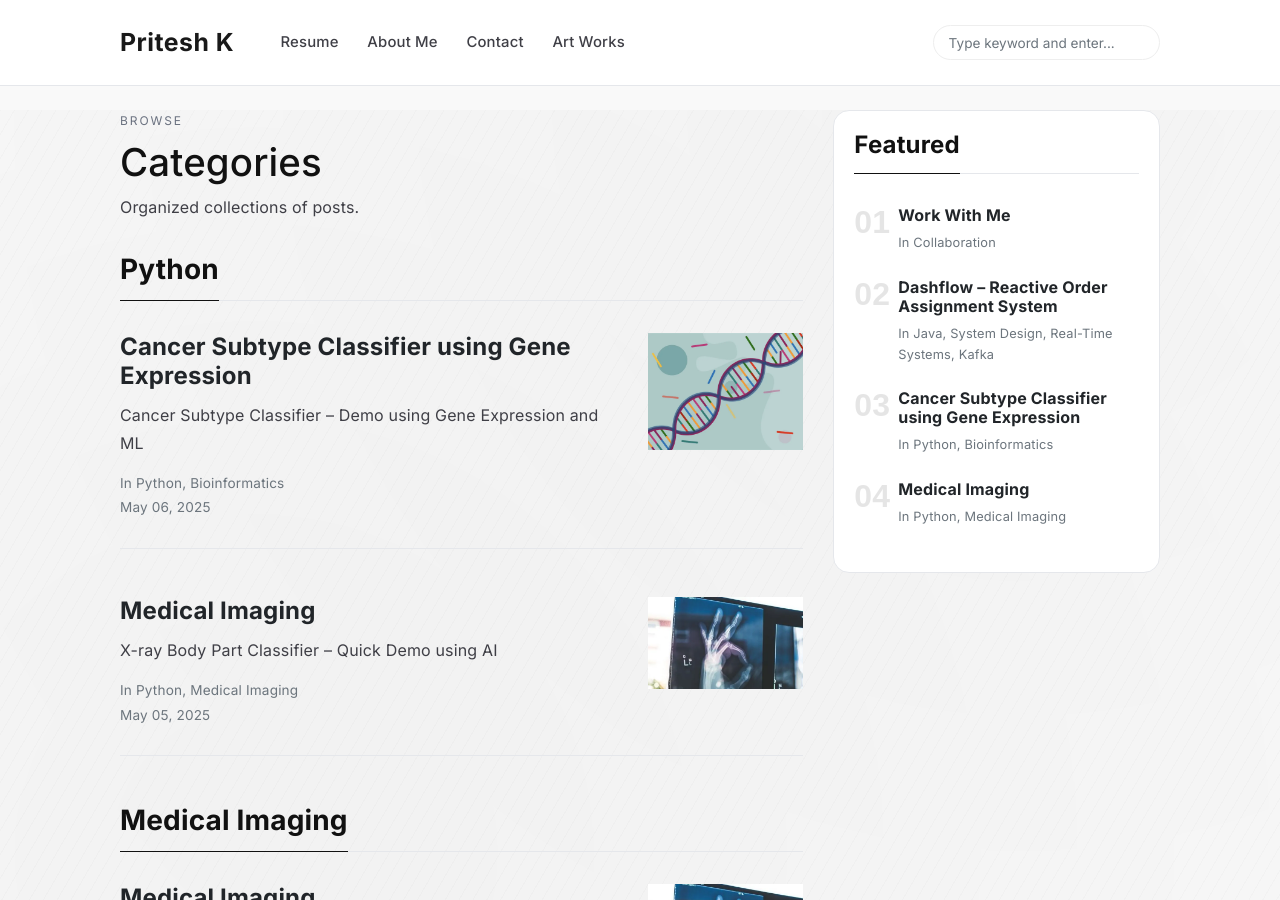
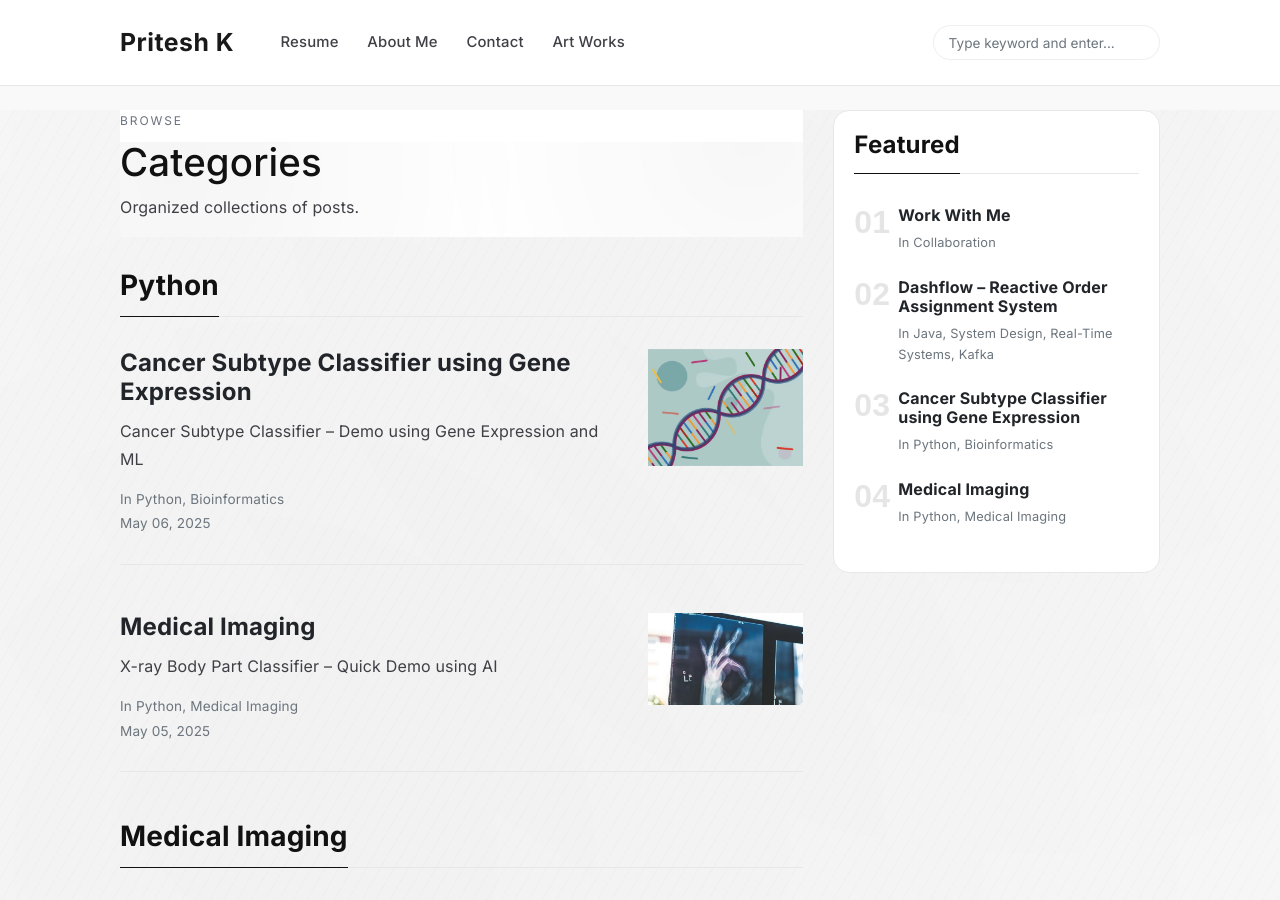
Before and after one commit to Priteshkamde/Priteshkamde.github.io, a Jekyll site: the page built from _pages/categories.html, in a window 1280 px wide and 900 px high. Built offline with Jekyll 4.4.1, drawn with Linux system fonts in a browser that asks for light colours; nearby versions of some CDN libraries.

Commit message:
extend creative style

```diff
--- a/_layouts/post.html
+++ b/_layouts/post.html
@@ -3,11 +3,11 @@
 ---
 {% assign author = site.authors[page.author] %}
 <div class="container">
-<div class="jumbotron jumbotron-fluid mb-3 pl-0 pt-0 pb-0 bg-white position-relative post-hero">
+<div class="jumbotron jumbotron-fluid mb-3 pl-0 pt-0 pb-0 bg-white position-relative post-hero creative-slab">
 		<div class="h-100 tofront">
 			<div class="row {% if page.image %} justify-content-between {% else %} justify-content-center {% endif %}">
 				<div class="{% if page.image %} col-md-6 {% else %} col-md-8 {% endif %} pr-0 pr-md-4 pt-4 pb-4 align-self-center">
-					<p class="text-uppercase font-weight-bold">
+					<p class="text-uppercase font-weight-bold post-eyebrow">
                         <span class="catlist">
 						{% for category in page.categories %}
                           <a class="sscroll text-muted" href="{{site.baseurl}}/categories.html#{{ category | downcase }}">{{ category | downcase }}</a><span class="sep">, </span>
@@ -26,7 +26,7 @@
 				</div>
                 {% if page.image %}
 				<div class="col-md-6 pr-0 align-self-center">
-					<img class="rounded" src="{% if page.image contains "://" %}{{ page.image }}{% else %}{{ site.baseurl }}/{{ page.image }}{% endif %}" alt="{{ page.title }}">
+					<img class="rounded creative-media" src="{% if page.image contains "://" %}{{ page.image }}{% else %}{{ site.baseurl }}/{{ page.image }}{% endif %}" alt="{{ page.title }}">
 				</div>
                 {% endif %}
 			</div>
--- a/_pages/categories.html
+++ b/_pages/categories.html
@@ -7,7 +7,7 @@
 <div class="container">
     <div class="row justify-content-center">
         <div class="col-md-8">
-        <div class="section-intro">
+        <div class="section-intro creative-slab">
             <p class="section-eyebrow">Browse</p>
             <h1 class="section-title">Categories</h1>
             <p class="section-lead">Organized collections of posts.</p>
--- a/_pages/tags.html
+++ b/_pages/tags.html
@@ -7,7 +7,7 @@
 <div class="container">
     <div class="row justify-content-center">
         <div class="col-md-8">
-        <div class="section-intro">
+        <div class="section-intro creative-slab">
             <p class="section-eyebrow">Browse</p>
             <h1 class="section-title">Tags</h1>
             <p class="section-lead">A quick index of topics I write about.</p>
```
